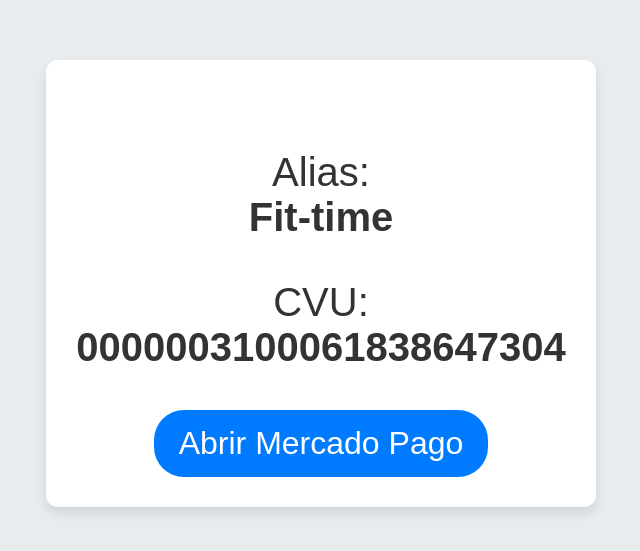
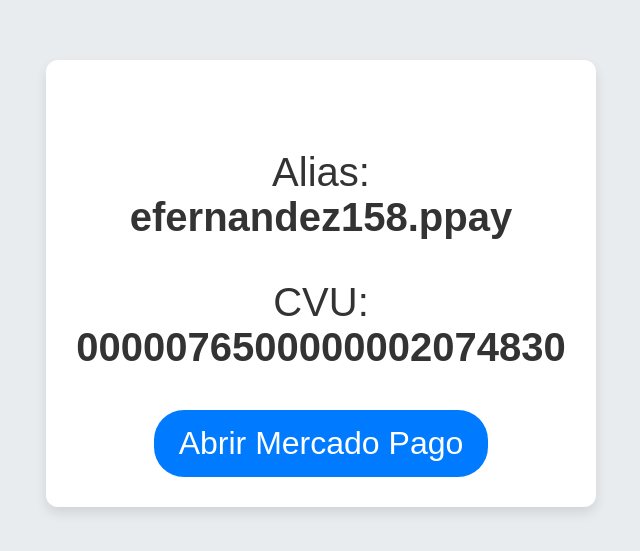
Before and after one commit to EF-EmilianoFernandez/QrGym-Fede, a plain HTML site: page index.html in a window 1280 px wide. Shown: the part 117-668 px from the top of the page, without its empty margins (319-959 px from the left). Drawn offline with Linux system fonts and the light colour scheme.

Commit message:
Update index.html

```diff
--- a/index.html
+++ b/index.html
@@ -115,8 +115,8 @@
     <div class="container">
 
       <div class="instrucciones">
-        <p>Alias: <br><strong>Fit-time</strong></p>
-        <p>CVU: <br><strong>0000003100061838647304</strong></p>
+        <p>Alias: <br><strong>efernandez158.ppay</strong></p>
+        <p>CVU: <br><strong>0000076500000002074830</strong></p>
 
     </div>
         <a href="mercadopago://home" class="btn-pagar">Abrir Mercado Pago</a>
```
